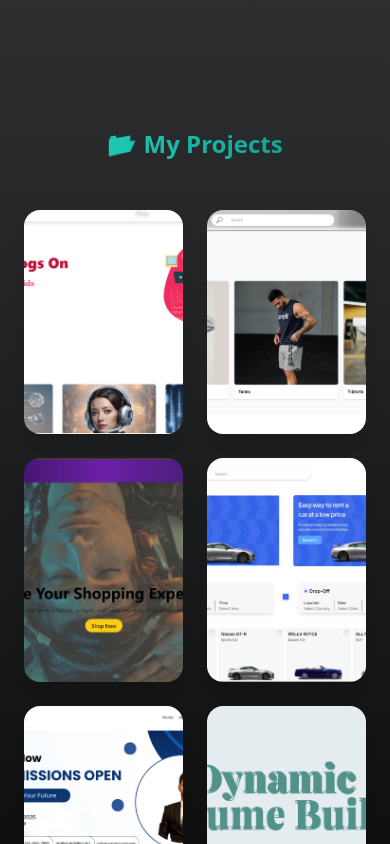
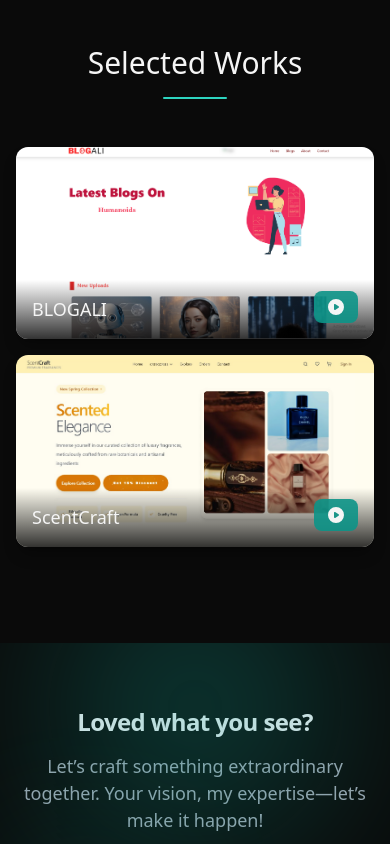
Before and after one commit to AAliKKhan/Portfolio, a Next.js app: page / in a window 390 px wide. Shown: the part 4640-5484 px from the top of the page. Built offline with nearby package versions, Linux system fonts and the light colour scheme.

Commit message:
updated my projects and improved ui

```diff
--- a/src/app/Components/Projects/projects.tsx
+++ b/src/app/Components/Projects/projects.tsx
@@ -4,7 +4,6 @@ import Image from "next/image";
 import Link from "next/link";
 import SocialMediaCard from "../navigator";
 
-// Sample Project Data
 const projects = [
   {
     id: 1,
@@ -14,75 +13,135 @@ const projects = [
   },
   {
     id: 2,
-    title: "Dynamic Resume Builder",
-    image: "/2.png",
-    link: "https://resume-builder.com",
-  },
-  {
-    id: 3,
-    title: "The Scholars Learning Center",
-    image: "/3.png",
-    link: "https://scholarslearning.com",
-  },
-  {
-    id: 4,
-    title: "One-Rep Max Calculator",
-    image: "/4.png",
-    link: "https://orm-calculator.com",
-  },
-  {
-    id: 5,
-    title: "Image Carousel Component",
-    image: "/1.png",
-    link: "https://carousel-component.com",
-  },
-  {
-    id: 6,
-    title: "Horror Flash Game",
-    image: "/6.png",
-    link: "https://horror-game.com",
+    title: "ScentCraft",
+    image: "/2.jpg",
+    link: "https://scentcraft-tan.vercel.app/",
   },
 ];
 
+const cardVariants = {
+  offscreen: {
+    y: 30,
+    opacity: 0,
+  },
+  onscreen: {
+    y: 0,
+    opacity: 1,
+    transition: {
+      type: "spring",
+      bounce: 0.2,
+      duration: 0.6,
+    },
+  },
+};
+
 export default function MyProjects() {
   return (
-    <section  className="py-16   bg-gradient-to-b from-[#2d2f31] to-darkBg " id="Projects">
-       <SocialMediaCard></SocialMediaCard>
-      <div className="container mx-auto px-6 text-center mt-[70px] md:mt-[120px] lg:mt-[200px]">
-<motion.h2
-  className="text-2xl sm:text-3xl md:text-4xl lg:text-5xl font-bold text-center text-transparent bg-clip-text bg-gradient-to-r from-teal-400 via-teal-500 to-teal-600"
-  initial={{ opacity: 0, y: -20 }}
-  animate={{ opacity: 1, y: 0 }}
-  transition={{ duration: 0.6 }}
+    <section className="py-12 md:py-24 bg-darkBg" id="Projects">
+      <div className="container mx-auto px-4 md:px-8">
+        <motion.div
+          initial={{ opacity: 0 }}
+          whileInView={{ opacity: 1 }}
+          transition={{ duration: 0.8 }}
+          className="mb-12 md:mb-16 text-center"
         >
-📂 My Projects
-</motion.h2>
+          <h2 className="text-3xl md:text-4xl lg:text-5xl font-light text-neutral-100 mb-3 md:mb-4">
+            Selected Works
+          </h2>
+          <div className="w-16 md:w-24 h-0.5 md:h-1 bg-teal-400 mx-auto rounded-full" />
+        </motion.div>
 
-
-        <div className="grid grid-cols-2 md:grid-cols-2 lg:grid-cols-3 gap-6 mt-12">
-          {projects.map((project) => (
+        <div className="grid grid-cols-1 md:grid-cols-2 gap-4 md:gap-6 lg:gap-8">
+          {projects.map((project, index) => (
             <motion.div
               key={project.id}
-              whileHover={{ scale: 1.05 }}
-              className="relative group overflow-hidden rounded-2xl shadow-lg"
+              initial="offscreen"
+              whileInView="onscreen"
+              viewport={{ once: true, margin: "-50px" }}
+              variants={cardVariants}
+              className="relative group"
             >
+              <div className="relative overflow-hidden rounded-xl md:rounded-2xl bg-neutral-800 shadow-lg md:shadow-2xl shadow-black/30">
                 <Image
                   src={project.image}
                   alt={project.title}
-                width={400}
-                height={250}
-                className="w-full h-56 object-cover transition duration-300 group-hover:opacity-50"
+                  width={600}
+                  height={400}
+                  className="w-full h-48 md:h-64 object-cover transform transition-transform duration-500 group-hover:scale-105"
+                  priority={index < 2}
                 />
-              <div className="absolute inset-0 bg-black bg-opacity-70 opacity-0 group-hover:opacity-100 flex items-center justify-center transition duration-300">
-                <Link href={project.link} target="_blank">
-                  <span className="text-white text-lg font-semibold bg-blue-600 px-4 py-2 rounded-md shadow-lg hover:bg-blue-700 transition">
-                    View Project
+
+                {/* Mobile-only title overlay */}
+                <div className="md:hidden absolute bottom-0 left-0 right-0 p-4 bg-gradient-to-t from-black/80 to-transparent">
+                  <h3 className="text-lg font-medium text-neutral-100">
+                    {project.title}
+                  </h3>
+                </div>
+
+                {/* Desktop hover overlay */}
+                <div className="hidden md:block absolute inset-0 bg-gradient-to-t from-black/80 to-transparent opacity-0 group-hover:opacity-100 transition-opacity duration-300">
+                  <div className="absolute inset-0 flex items-end p-6 opacity-0 group-hover:opacity-100 transition-opacity duration-300">
+                    <div className="w-full">
+                      <h3 className="text-xl font-medium text-neutral-100 mb-2">
+                        {project.title}
+                      </h3>
+                      <Link
+                        href={project.link}
+                        target="_blank"
+                        className="inline-flex items-center space-x-2 text-teal-400 hover:text-teal-300 transition-colors px-4 py-2"
+                      >
+                        <span className="text-sm md:text-base font-medium">
+                          View
                         </span>
+                        <svg
+                          xmlns="http://www.w3.org/2000/svg"
+                          className="h-4 w-4 md:h-5 md:w-5"
+                          viewBox="0 0 20 20"
+                          fill="currentColor"
+                        >
+                          <path
+                            fillRule="evenodd"
+                            d="M10 18a8 8 0 100-16 8 8 0 000 16zM9.555 7.168A1 1 0 008 8v4a1 1 0 001.555.832l3-2a1 1 0 000-1.664l-3-2z"
+                            clipRule="evenodd"
+                          />
+                        </svg>
                       </Link>
                     </div>
+                  </div>
+                </div>
+              </div>
+
+              {/* Mobile link button */}
+              <Link
+                href={project.link}
+                target="_blank"
+                className="md:hidden absolute bottom-4 right-4 bg-teal-600/90 hover:bg-teal-700/90 text-neutral-100 rounded-lg px-3 py-1.5 transition-colors"
+              >
+                <svg
+                  xmlns="http://www.w3.org/2000/svg"
+                  className="h-5 w-5"
+                  viewBox="0 0 20 20"
+                  fill="currentColor"
+                >
+                  <path
+                    fillRule="evenodd"
+                    d="M10 18a8 8 0 100-16 8 8 0 000 16zM9.555 7.168A1 1 0 008 8v4a1 1 0 001.555.832l3-2a1 1 0 000-1.664l-3-2z"
+                    clipRule="evenodd"
+                  />
+                </svg>
+              </Link>
             </motion.div>
           ))}
         </div>
+
+        <motion.div
+          initial={{ opacity: 0 }}
+          whileInView={{ opacity: 1 }}
+          transition={{ delay: 0.4 }}
+          className="mt-12 md:mt-20"
+        >
+          <SocialMediaCard />
+        </motion.div>
       </div>
     </section>
   );
```
Also changed, not shown: public/2.jpg (added). Lines whose indentation alone changed are shown as unchanged.
